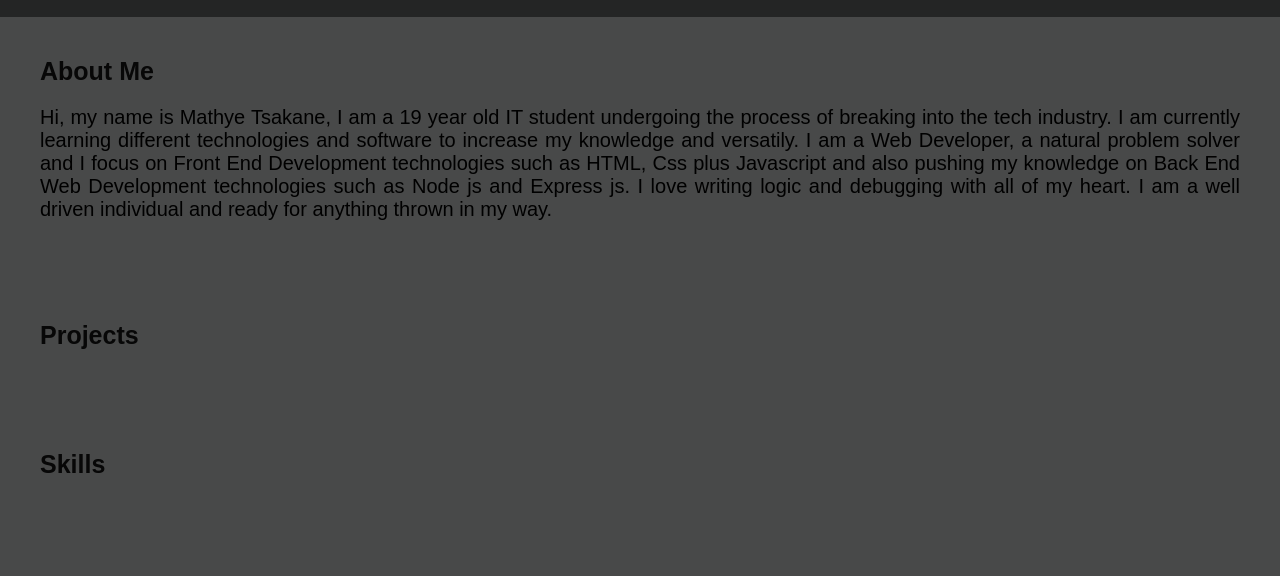
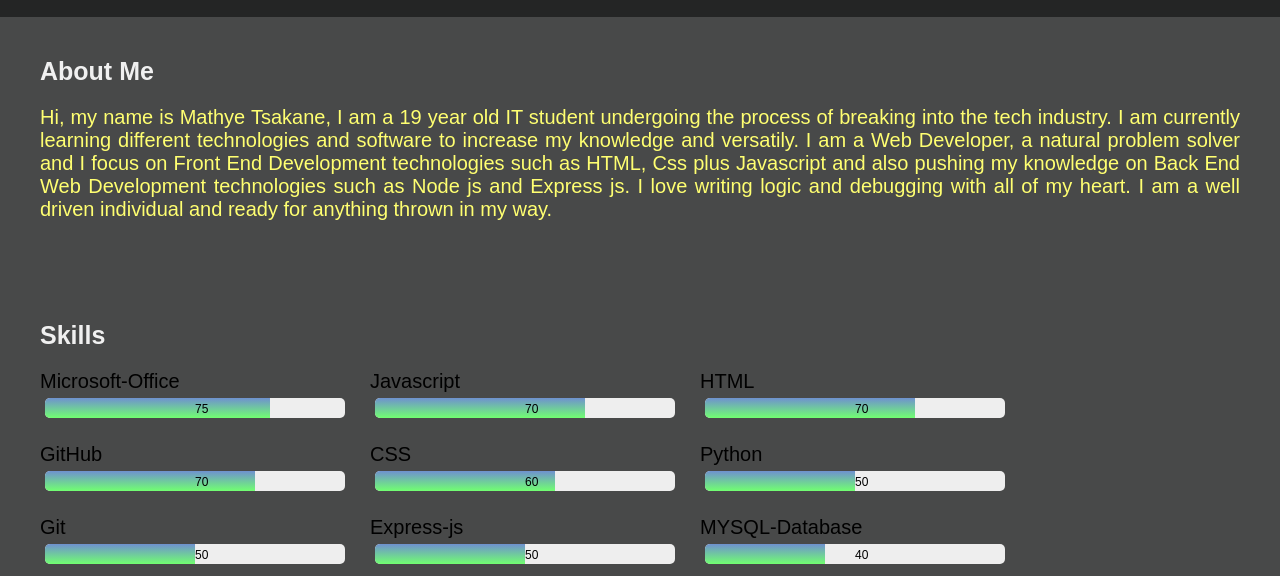
Before and after one commit to Mathye-Simon/Html-and-Css, a plain HTML site: page index.html in a window 1280 px wide. Shown: the part 126-702 px from the top of the page. Drawn offline with Linux system fonts and the light colour scheme.

Commit message:
added skills gauge for the skills section

```diff
--- a/index.html
+++ b/index.html
@@ -10,53 +10,71 @@
 
 
 <!-- navigation -->
- <h1>My Portfolio</h1>
-    <div class="navigation">
+<h1>My Portfolio</h1>
+<div class="navigation">
 
-            <a href="index.html">About</a>
-            <a href="Projects and skills.html">Projects!</a>
-            <a href="Skills">Skills</a>
-            <a href="Contact">Contact</a>
+        <a href="#about">About</a>
+        <a href="#projects">Projects!</a>
+        <a href="#skills">Skills</a>
+        <a href="#contact">Contact</a>
 
-    </div>
+</div>
 
 
 
 
 
 <!-- profile is the div containing the mypic div and the Intro div -->
+
 <div class="profile">
+         <!-- sections-->
+        <div class="intro" id="sections">
 
-     <!-- sections-->
-        <div class="intro" id="sections">
+            <a name="about"></a>
             <h2 class="headings">About Me</h2>
             <p>Hi, my name is Mathye Tsakane, I am a 19 year old IT student undergoing the process of breaking into the tech industry.
                 I am currently learning different technologies and software to increase my knowledge and versatily. I am a Web Developer,
                 a natural problem solver and I focus on Front End Development technologies such as HTML, Css plus Javascript and also pushing my knowledge on Back End Web Development technologies such as Node js and Express js. I love writing logic and debugging with all of my heart. I am a well driven individual and ready for anything thrown in my way.</p>
+
+        </div>
+
+        <!-- Skills section-->
+
+        <div class="skills-container" id="sections">
+
+            <h2 class="headings">
+                <a name="skills"></a>
+                Skills
+            </h2>
+        <!-- "magic" happens when dom is loaded -->
+            <div class="skills"> </div>
+
         </div>
 
         <div class="projects" id="sections">
+
+            <a name="projects"></a>
             <h2 class="headings">Projects</h2>
-        </div>
-
-        <div class="skills" id="sections">
-            <h2 class="headings">Skills</h2>
+            <h6 class="subHeadings">Project 1</h6>
+            <p>WORK IN PROGRESS</p>
         </div>
 
         <div class="socials" id="sections">
+
+            <a name="contact"></a>
             <h2 class="headings">Contact me!</p>
             <a href="404.html"><img src="assets/facebook.png" alt=""></a>
             <a href="https://wa.me/+276629042828"><img src="assets/whatsapp.png" alt=""></a>
             <!-- <a><img src="assets/linkedin.png" alt=""></a> -->
             <a href="mailto:mathye.tsakane.simon@gmail.com"><img src="assets/gmail.png" alt=""></a>
+
         </div>
 
 
 </div>
 
-             <!-- section header -->
 
-
+<script src="logic.js"></script>
 
 
 </body>
--- /dev/null
+++ b/logic.js
@@ -0,0 +1,35 @@
+const skills = document.querySelector('.skills')
+const values = {'Microsoft-Office': 75,'Javascript': 70, 'HTML': 70, 'GitHub': 70, 'CSS': 60,
+                'Python': 50, 'Git': 50, 'Express-js': 50, 'MYSQL-Database': 40, 'Node-js': 40, 'SQL': 30}
+
+function createBarFill(values) {
+
+
+    Object.entries(values).forEach(value => {
+        // dom manipulation for each object pair
+        let progressBarContainer = document.createElement('div')
+        progressBarContainer.setAttribute('class', 'progress-bar-container');
+        let progressBarFill = document.createElement("div");
+        let progressBarLabel = document.createElement('div');
+        let titles = document.createElement('div')
+        titles.textContent = `${value[0]}`
+        titles.setAttribute('class', 'titles')
+
+        let id = value[0]
+        progressBarFill.setAttribute('class', 'progress-bar-fill')
+        progressBarLabel.setAttribute('class', 'progress-bar-label')
+        width = value[1]
+
+
+        progressBarFill.style.width = `${width}%`;
+        progressBarLabel.textContent = width;
+
+
+        progressBarContainer.append(progressBarFill, progressBarLabel)
+        titles.append(progressBarContainer)
+        skills.append(titles)
+        console.log(progressBarContainer)
+    });
+}
+
+createBarFill(values)
--- a/styles.css
+++ b/styles.css
@@ -1,6 +1,3 @@
-/* * {
-        outline: 2px solid rgb(196, 112, 112);
-} */
 html {
 
         font-family:Arial, Helvetica, sans-serif;
@@ -16,7 +13,9 @@ html {
 body {
         margin: 0;
 }
-h1 {    background-color: rgb(36, 37, 37);
+h1   {
+
+        background-color: rgb(36, 37, 37);
         margin: 0%;
         font-size: 35px;
         color: rgb(111, 145, 207);
@@ -72,7 +71,7 @@ a:hover {
 
 p {
 
-        color: black;
+        color: RGB(255, 255, 113);
         text-align: justify;
         font-size: 20px;
 
@@ -92,14 +91,66 @@ p {
 .headings {
         font-family: 'Arial Bold', sans-serif;
         margin-left: 0px;
-        color: rgb(7, 7, 7);
+        color: RGB(240, 240, 240);
         margin-bottom: 20px;
         margin-top: 0%;
         font-size: 25px;
 
+}
+.subHeadings {
+
+        font-size: 25px;
+        font-family: 'Arial Bold', sans-serif;
+        margin-left: 0px;
+        color: RGB(192, 192, 192);
+        margin-bottom: 20px;
+        margin-top: 0%;
+        font-size: 20px;
 }
 
 
 img {
         height: 35px;
 }
+
+
+/* gauge */
+
+.skills {
+        display: flex;
+        flex-direction: row;
+        flex-wrap: wrap;
+        gap: 20px;
+}
+
+.progress-bar-container {
+        width: 300px;
+        margin: 5px;
+        position: relative;
+        height: 20px;
+        background-color: #eee;
+        border-radius: 5px;
+        overflow: hidden;
+/**     outline: 2px solid rgb(196, 112, 112); */
+}
+
+      .titles {
+        font-size: 20px;
+      }
+      li {
+        list-style-type: none;
+      }
+
+      .progress-bar-fill {
+        height: 100%;
+        background-image: linear-gradient( rgb(111, 145, 207), RGB(113, 255, 113))
+
+      }
+
+      .progress-bar-label {
+        position: absolute;
+        top: 20%;
+        left: 50%;
+        font-size: 12px;
+        color: black;
+      }
```
